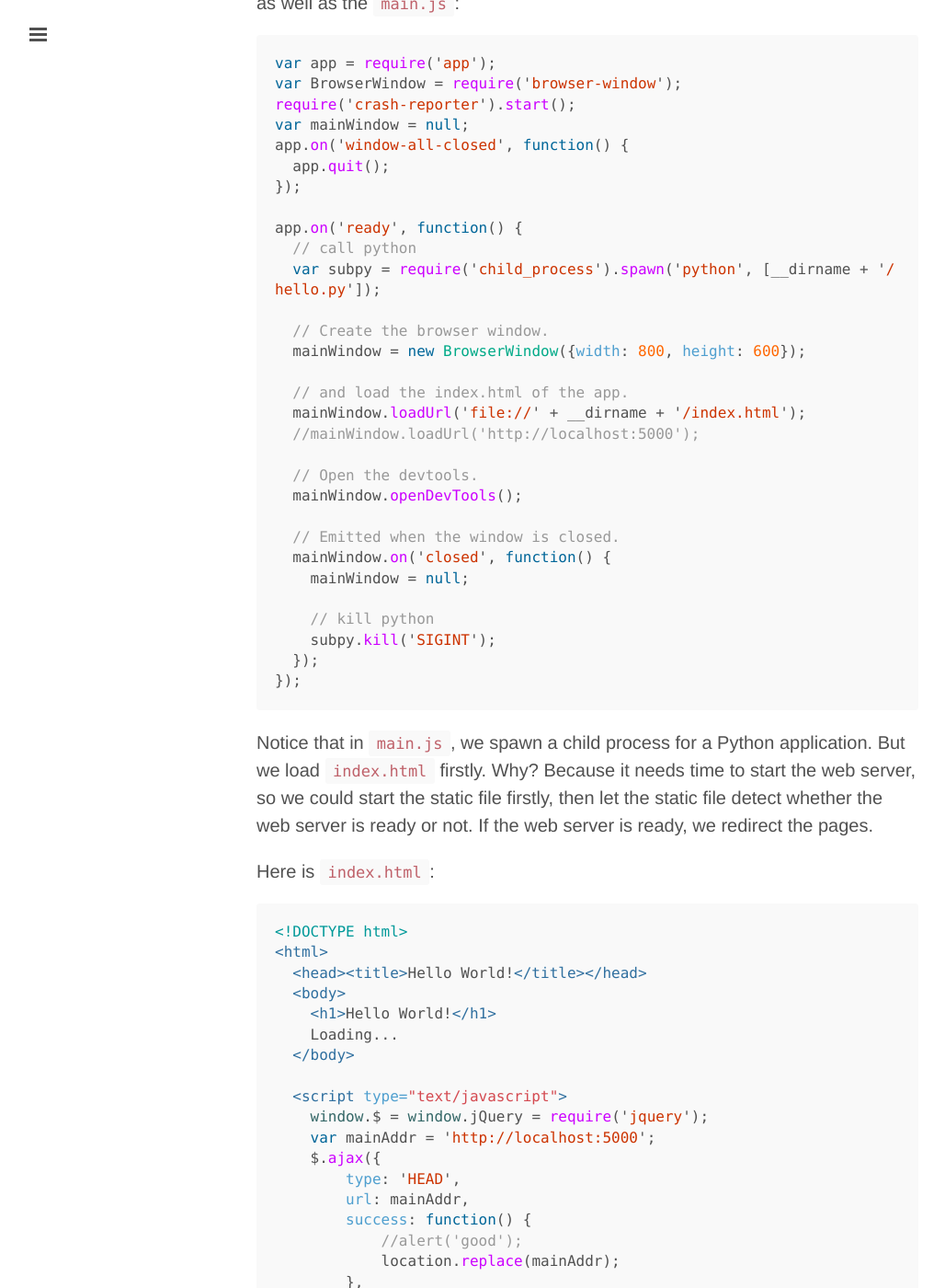
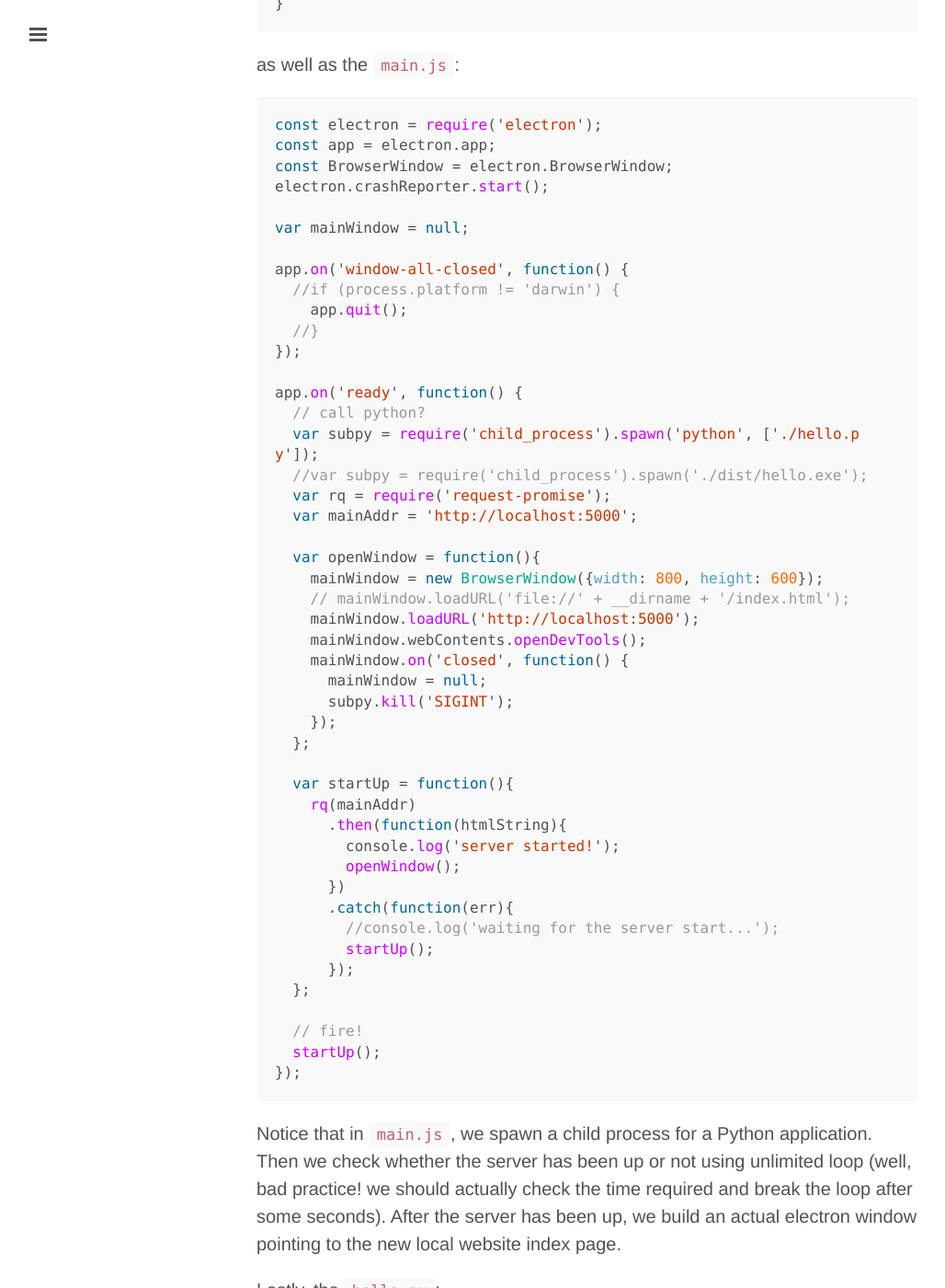
Before and after one commit to fyears/fyears.github.io, a Jekyll site: the page built from _posts/2015-06-21-electron-as-gui-of-python-apps.md, in a window 1280 px wide and 1400 px high, scrolled down 2126 px. Shown: the whole window at 92% size, without its empty margins (1-1029 px from the left). Built offline with Jekyll 4.4.1, drawn with Linux system fonts in a browser that asks for light colours; nearby versions of some CDN libraries; Markdown is read by kramdown in place of the engine named in the settings; comment, search, counter and statistics services are not loaded; some of the changed text lies outside the part shown.

Commit message:
update the electron python post

````diff
--- a/_posts/2015-06-21-electron-as-gui-of-python-apps.md
+++ b/_posts/2015-06-21-electron-as-gui-of-python-apps.md
@@ -50,7 +50,7 @@ Install Python, node.js, then
 ```bash
 pip install Flask
 npm install electron-prebuilt -g
-npm install jquery -g
+npm install request-promise -g
 ```
 
 Then create a working directory. `cd` to the directory.
@@ -62,78 +62,65 @@ We need a basic `package.json`:
   "name"    : "your-app",
   "version" : "0.1.0",
   "main"    : "main.js",
-  "dependencies": {"electron-prebuilt":"", "jquery":""}
+  "dependencies": {
+    "request-promise": "*",
+    "electron-prebuilt": "*"
+  }
 }
 ```
 
 as well as the `main.js`:
 
 ```js
-var app = require('app');
-var BrowserWindow = require('browser-window');
-require('crash-reporter').start();
+const electron = require('electron');
+const app = electron.app;
+const BrowserWindow = electron.BrowserWindow;
+electron.crashReporter.start();
+
 var mainWindow = null;
+
 app.on('window-all-closed', function() {
-  app.quit();
+  //if (process.platform != 'darwin') {
+    app.quit();
+  //}
 });
 
 app.on('ready', function() {
-  // call python
-  var subpy = require('child_process').spawn('python', [__dirname + '/hello.py']);
+  // call python?
+  var subpy = require('child_process').spawn('python', ['./hello.py']);
+  //var subpy = require('child_process').spawn('./dist/hello.exe');
+  var rq = require('request-promise');
+  var mainAddr = 'http://localhost:5000';
 
-  // Create the browser window.
-  mainWindow = new BrowserWindow({width: 800, height: 600});
+  var openWindow = function(){
+    mainWindow = new BrowserWindow({width: 800, height: 600});
+    // mainWindow.loadURL('file://' + __dirname + '/index.html');
+    mainWindow.loadURL('http://localhost:5000');
+    mainWindow.webContents.openDevTools();
+    mainWindow.on('closed', function() {
+      mainWindow = null;
+      subpy.kill('SIGINT');
+    });
+  };
 
-  // and load the index.html of the app.
-  mainWindow.loadUrl('file://' + __dirname + '/index.html');
-  //mainWindow.loadUrl('http://localhost:5000');
+  var startUp = function(){
+    rq(mainAddr)
+      .then(function(htmlString){
+        console.log('server started!');
+        openWindow();
+      })
+      .catch(function(err){
+        //console.log('waiting for the server start...');
+        startUp();
+      });
+  };
 
-  // Open the devtools.
-  mainWindow.openDevTools();
-
-  // Emitted when the window is closed.
-  mainWindow.on('closed', function() {
-    mainWindow = null;
-
-    // kill python
-    subpy.kill('SIGINT');
-  });
+  // fire!
+  startUp();
 });
 ```
 
-Notice that in `main.js`, we spawn a child process for a Python application. But we load `index.html` firstly. Why? Because it needs time to start the web server, so we could start the static file firstly, then let the static file detect whether the web server is ready or not. If the web server is ready, we redirect the pages.
-
-Here is `index.html`:
-
-```html
-<!DOCTYPE html>
-<html>
-  <head><title>Hello World!</title></head>
-  <body>
-    <h1>Hello World!</h1>
-    Loading...
-  </body>
-
-  <script type="text/javascript">
-    window.$ = window.jQuery = require('jquery');
-    var mainAddr = 'http://localhost:5000';
-    $.ajax({
-        type: 'HEAD',
-        url: mainAddr,
-        success: function() {
-            //alert('good');
-            location.replace(mainAddr);
-        },
-        error: function() {
-            alert('some errors happen...');
-            // page does not exist
-        }
-    });
-  </script>
-</html>
-```
-
-Notice the tricky way of loading `jquery`. We are runing the scripts in a node-like environment instead of tranditional web browser. So we need to run `npm install` before that and then use `require()`.
+Notice that in `main.js`, we spawn a child process for a Python application. Then we check whether the server has been up or not using unlimited loop (well, bad practice! we should actually check the time required and break the loop after some seconds). After the server has been up, we build an actual electron window pointing to the new local website index page.
 
 Lastly, the `hello.py`:
 
````
Also changed, not shown: other parts of _posts/2015-06-21-electron-as-gui-of-python-apps.md (+4 -3 lines).
